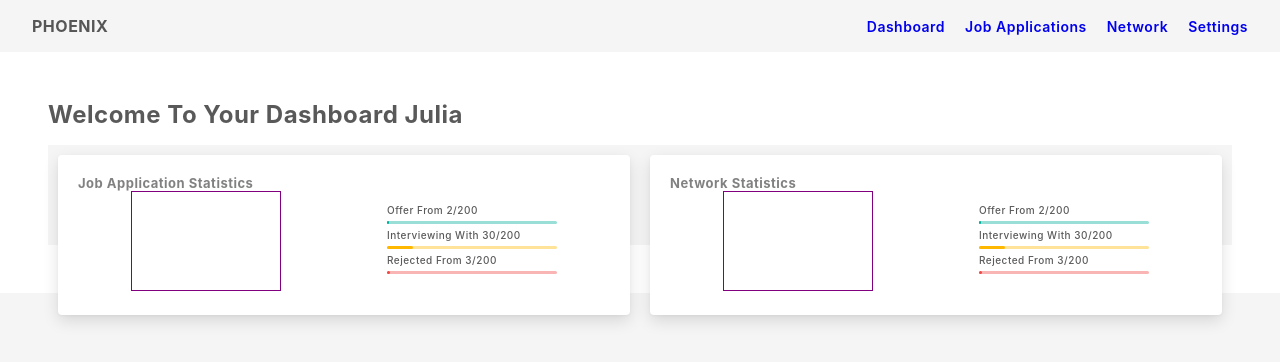
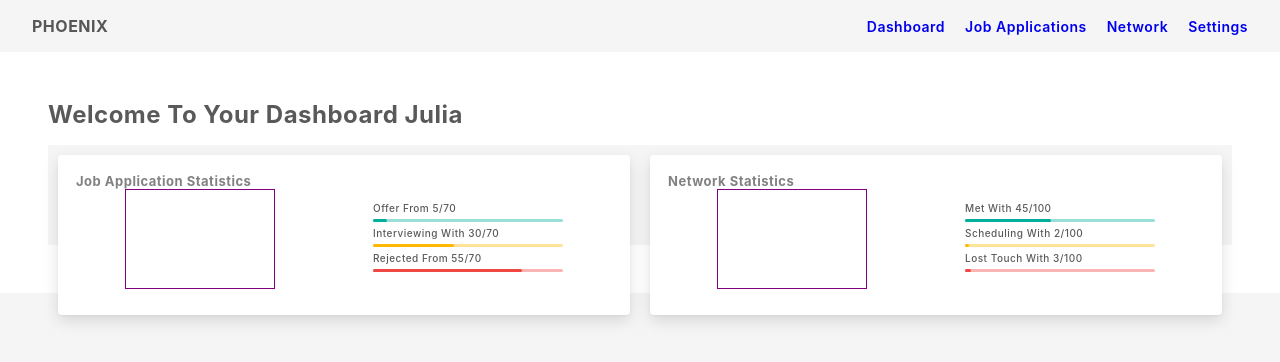
Before and after one commit to JuliaGrandury/phoenix-app-pern, a React (Create React App) app in the folder frontend/client/: page / in a window 1280 px wide. Shown: the top 362 px of the page. Built offline with nearby package versions, Linux system fonts and the light colour scheme.

Commit message:
Bar and Circle Values and Labels now passed in from Dashboard component

```diff
--- a/frontend/client/src/components/Dashboard/Dashboard.jsx
+++ b/frontend/client/src/components/Dashboard/Dashboard.jsx
@@ -4,13 +4,23 @@ import DetailedCard from './DetailedCard'
 
 const Dashboard = () => {
 
-  // Titles are Job Application Statistics and Connection/Networking Statistics
-  const statistics = [{
+  // barValues, circleValue and total will be calculated from DB queries
+  const statisticGroups = [{
     title: "Job Application Statistics",
-    categories: ["Offer From", "Interviewing With", "Rejected From"]
+    barLabels: ["Offer From", "Interviewing With", "Rejected From"],
+    barValues: [5, 30, 55],
+    barColors: ['green', 'yellow', 'red'],
+    circleLabel : "Applied To",
+    circleValue: 90,
+    total: 70,
   }, {
     title: "Network Statistics",
-    categories: ["Reached Out To", "Met With", "To Reach Out To"]
+    barLabels: ["Met With", "Scheduling With", "Lost Touch With"],
+    barValues: [45, 2, 3],
+    barColors: ['green', 'yellow', 'red'],
+    circleLabel : "Reached Out To",
+    circleValue: 50,
+    total: 100,
   }]
 
   return (
@@ -19,7 +29,7 @@ const Dashboard = () => {
 
       <div className={styles.GridContainer}>
         <div className={styles.StatsContainer}>
-          {statistics.map((stat) => <StatsCard stat={stat} />)}
+          {statisticGroups.map((statGroup) => <StatsCard statGroup={statGroup} />)}
         </div>
 
         {/* <DetailedCard /> */}
--- a/frontend/client/src/components/Dashboard/Dashboard.module.css
+++ b/frontend/client/src/components/Dashboard/Dashboard.module.css
@@ -36,7 +36,7 @@ h1 {
     flex-grow: 1;
     margin: 10px 10px;
     justify-content: space-around;
-    padding: 20px;
+    padding: 18px;
     background-color: white;
     height: 160px;
     border-radius: 4px;
@@ -58,32 +58,6 @@ h1 {
     justify-content: space-between;
 }
 
-.LineBar {
-    margin: 10px 5px;
-}
-
-.GreenBar {
-    background-color: rgba(0, 175, 155, 1);
-    width: 220px;
-    height: 2px;
-    margin: 8px 0px;
-}
-
-.YellowBar {
-    background-color: #FFB800;
-    width: 220px;
-    height: 2px;
-    margin: 8px 0px;
-}
-
-.RedBar {
-    background-color: #EF4743;
-    width: 220px;
-    height: 2px;
-    margin: 8px 0px;
-}
-
-
 .DetailedCard {
     border: 1px solid blue;
     margin: 10px;
--- a/frontend/client/src/components/Dashboard/ProgressBar.js
+++ b/frontend/client/src/components/Dashboard/ProgressBar.jsx
@@ -9,7 +9,7 @@ const ProgressBar = ({ statObj }) => {
     }
 
     const mainContainerStyles = {
-        width: '170px'
+        width: '190px'
     }
 
     const backDivStyles = {
--- a/frontend/client/src/components/Dashboard/StatsCard.jsx
+++ b/frontend/client/src/components/Dashboard/StatsCard.jsx
@@ -1,54 +1,30 @@
 import styles from './Dashboard.module.css'
 import ProgressBar from './ProgressBar'
 
-const StatsCard = ({ stat }) => {
+const StatsCard = ({ statGroup }) => {
 
-    const statObj = {
-        label : 'Offer From',
-        completed: 2,
-        total: 200,
-        bgColor: 'green'
-    }
-
-    const statObj2 = {
-        label : 'Interviewing With',
-        completed: 30,
-        total: 200,
-        bgColor: 'yellow'
-    }
-
-    const statObj3 = {
-        label : 'Rejected From',
-        completed: 3,
-        total: 200,
-        bgColor: 'red'
+    // Creating progress object with fields: label, completed, total, bgColor
+    // to pass to ProgressBar component
+    function createProgressObj(index) {
+        const progressObj = {
+            label: `${statGroup.barLabels[index]}`,
+            completed: `${statGroup.barValues[index]}`,
+            total: `${statGroup.total}`,
+            bgColor: `${statGroup.barColors[index]}`
+        }
+        return progressObj;
     }
 
     return (
         <div className={styles.StatsCard}>
-            <h2>{stat.title}</h2>
+            <h2>{statGroup.title}</h2>
             <div className={styles.WidgetContainer}>
                 <div className={styles.CircleBar}></div>
-                <div className={styles.LineBars}>
-
-                     {/* Example Progress Bar */}
-                        {/* Pass in Label, value, total and bgcolor */}
-                        <ProgressBar statObj={statObj}/>
-                        <ProgressBar statObj={statObj2}/>
-                        <ProgressBar statObj={statObj3}/>
-
-                    {/* <div className={styles.LineBar}>
-                        <h3>{stat.categories[0]} 42/100</h3>
-                        <div className={styles.GreenBar}></div>
-                    </div> */}
-                    {/* <div className={styles.LineBar}>
-                        <h3>{stat.categories[1]}</h3>
-                        <div className={styles.YellowBar}></div>
-                    </div> */}
-                    {/* <div className={styles.LineBar}>
-                        <h3>{stat.categories[2]}</h3>
-                        <div className={styles.RedBar}></div>
-                    </div> */}
+                <div>
+                    {/* Pass in object with label, value, total and bgcolor */}
+                    <ProgressBar statObj={createProgressObj(0)} />
+                    <ProgressBar statObj={createProgressObj(1)} />
+                    <ProgressBar statObj={createProgressObj(2)} />
                 </div>
             </div>
         </div>
```
